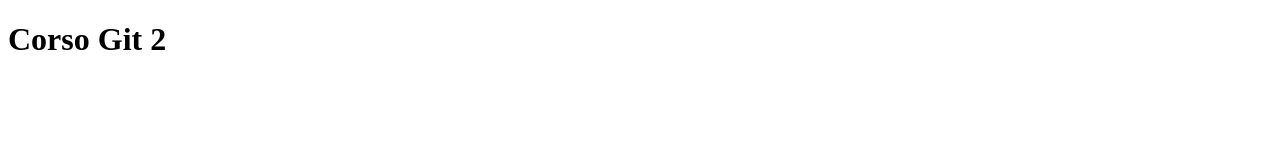
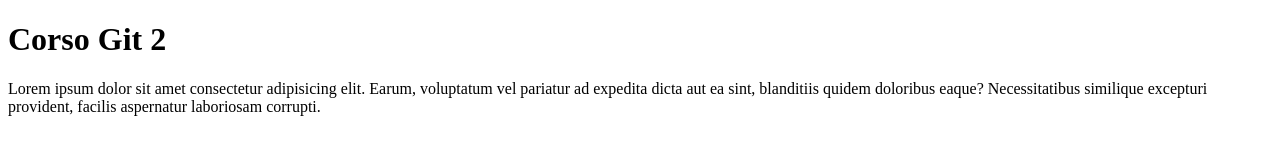
Before and after one commit to pacone11/My-portfolio, a plain HTML site: page index.html in a window 1280 px wide. Drawn offline with Linux system fonts and the light colour scheme.

Commit message:
aggiunto testo in index

```diff
--- a/index.html
+++ b/index.html
@@ -1,11 +1,17 @@
 <!DOCTYPE html>
 <html lang="en">
+
 <head>
     <meta charset="UTF-8">
     <meta name="viewport" content="width=device-width, initial-scale=1.0">
     <title>Corso Git</title>
 </head>
+
 <body>
     <h1>Corso Git 2</h1>
+    <p>Lorem ipsum dolor sit amet consectetur adipisicing elit. Earum, voluptatum vel pariatur ad expedita dicta aut ea
+        sint, blanditiis quidem doloribus eaque? Necessitatibus similique excepturi provident, facilis aspernatur
+        laboriosam corrupti.</p>
 </body>
+
 </html>
```
